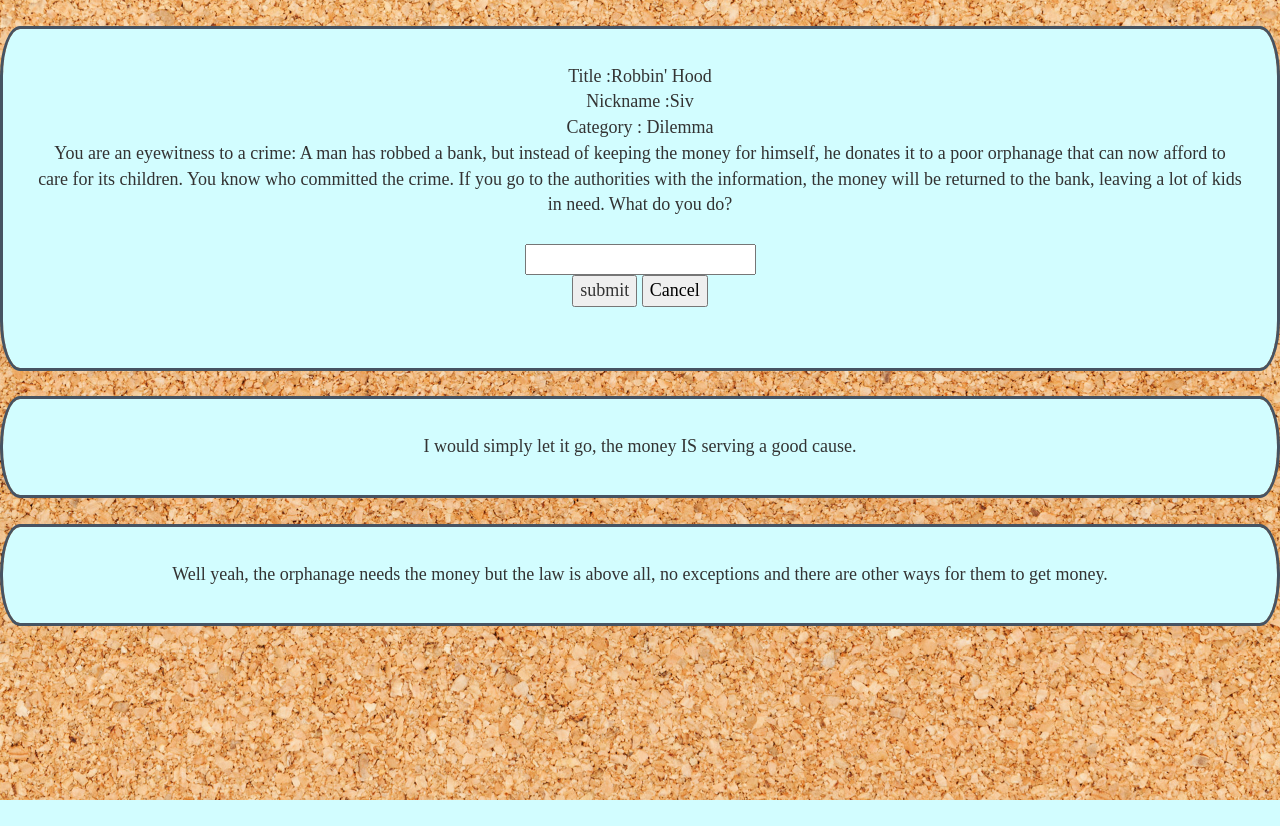
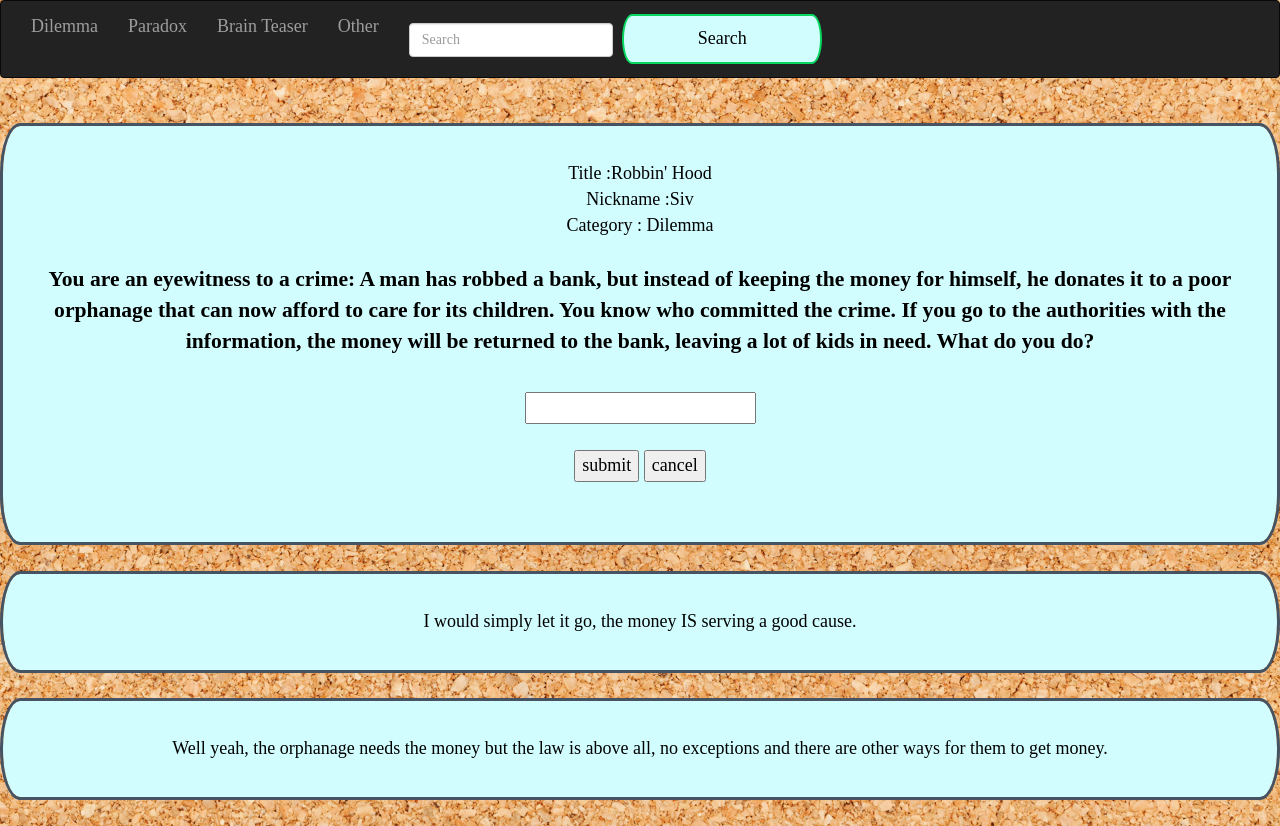
Before and after one commit to sivan18-meet/sivanweb, a Flask app: page /debate/1 in a window 1280 px wide. Before the commit the page ends 800 px from the top, so only its background shows below. Run offline with Flask 2, Linux system fonts and the light colour scheme; some libraries are stand-ins or nearby versions.

Commit message:
added content and more design modifications

```diff
--- a/static/css/css.css
+++ b/static/css/css.css
@@ -13,7 +13,7 @@ font-family: 'Alegreya Sans SC'}
 }*/
 
 
-#debate_style {
+.debate_style {
   font-weight: bold;
   font-size: 120%
 }
--- a/templates/comment.html
+++ b/templates/comment.html
@@ -1,4 +1,4 @@
-c<!DOCTYPE html>
+<!DOCTYPE html>
 <html>
 <head>
 	<title></title>
--- a/templates/debate.html
+++ b/templates/debate.html
@@ -1,7 +1,15 @@
 <!DOCTYPE html>
 <html>
 <head>
-	<title>Debate</title>
+	<title>Comment</title>
+  <!--navbar-->
+      <meta charset="utf-8">
+      <meta name="viewport" content="width=device-width, initial-scale=1">
+      <link rel="stylesheet" href="https://maxcdn.bootstrapcdn.com/bootstrap/3.3.7/css/bootstrap.min.css">
+      <script src="https://ajax.googleapis.com/ajax/libs/jquery/3.2.1/jquery.min.js"></script>
+      <script src="https://maxcdn.bootstrapcdn.com/bootstrap/3.3.7/js/bootstrap.min.js"></script>
+
+      <!--navbar-->
 
   <link rel=stylesheet type=text/css href="{{ url_for('static', filename='css/bootstrap.min.css') }}">
       <link rel=stylesheet type=text/css href="{{ url_for('static', filename='static/css.css') }}">
@@ -14,7 +22,31 @@
 
       </style>
 </head>
-<body>
+<body style="color: black;">
+<!--navbar-->
+
+        <nav class="navbar navbar-inverse">
+      <div class="container-fluid">
+        <ul class="nav navbar-nav">
+          <li><a href="{{url_for('category', button_name='Dilemma')}}">Dilemma</a></li>
+          <li><a href="{{url_for('category', button_name='Paradox')}}">Paradox</a></li>
+          <li><a href="{{url_for('category', button_name='Brain Teaser')}}">Brain Teaser</a></li>
+          <li><a href="{{url_for('category', button_name='Other')}}">Other</a></li>
+
+
+
+
+
+        </ul>
+        <form class="navbar-form navbar-left" action="/action_page.php">
+          <div class="form-group">
+            <input type="text" class="form-control" placeholder="Search" name="search">
+          </div>
+          <button type="submit" class="button" style="color: black;">Search</button>
+        </form>
+      </div>
+    </nav>
+    <!-- navbar-->
 <br>
 <center>
 <div class="box">
@@ -23,16 +55,21 @@
       Title :{{post.title}}
   <br>Nickname :{{post.nickname}}
   <br>Category : {{post.category}}
-  <br>{{post.debate}}
+  <br>
+  <br>
+  <p class="debate_style">{{post.debate}}</p>
 
 
 
 
         <form action="{{url_for('add_comment', post_id=post.id)}}" method="post">
 <br>
-        <input type="text" class="" name="comment"> <br>
+        <input type="text" class="" name="comment">
+        <br>
+        <br>
         <input type="submit" value="submit">
-        <a href="{{url_for('my_feed')}}"><button type="button" style="color: black">Cancel</button></a>
+
+        <a href="{{url_for('my_feed')}}"><button type="button" style="color: black">cancel</button></a>
       </form>
       <br>
 
```
Also changed, not shown: templates/category.html (+36 -1 lines), templates/html.html (+5 -5 lines), project.db.
